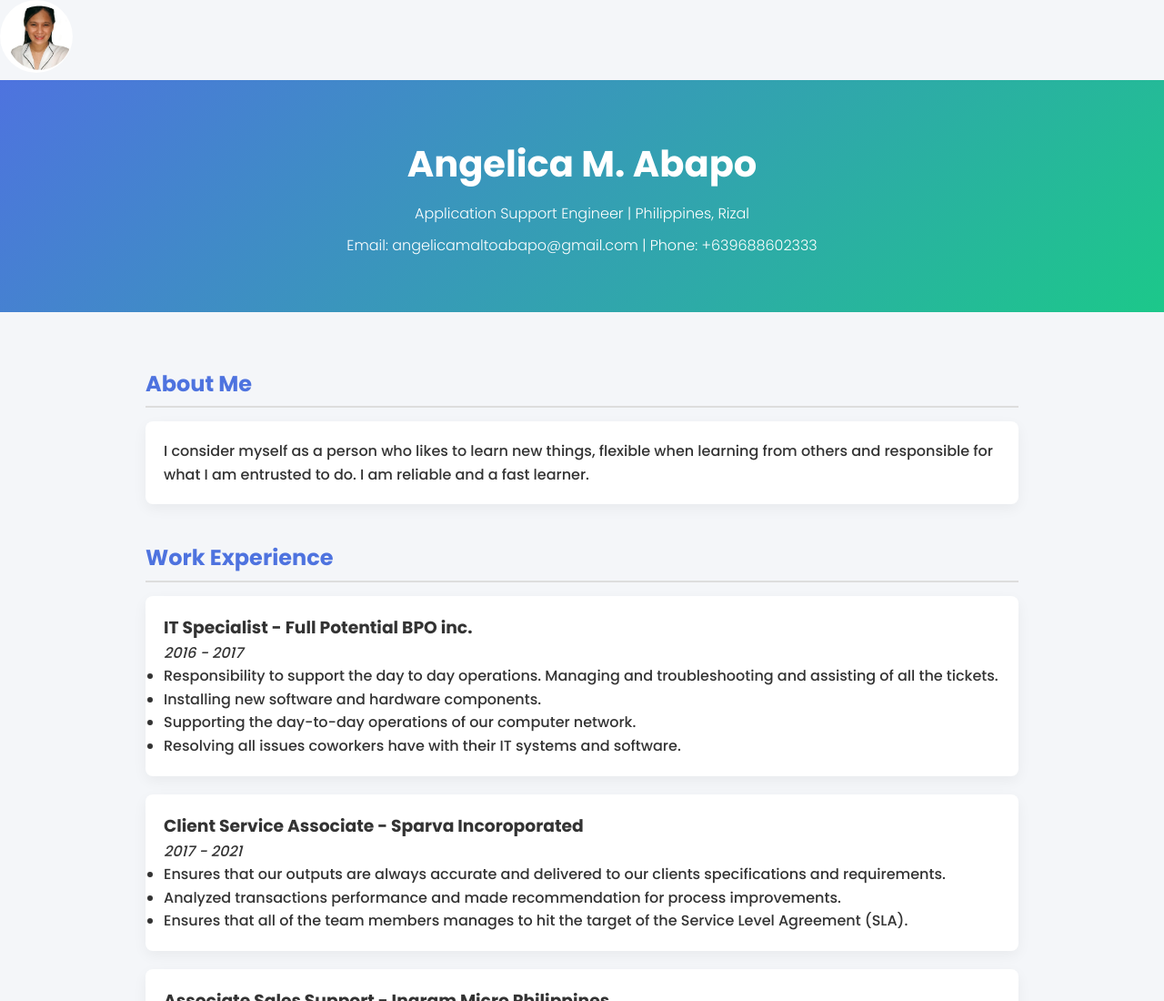
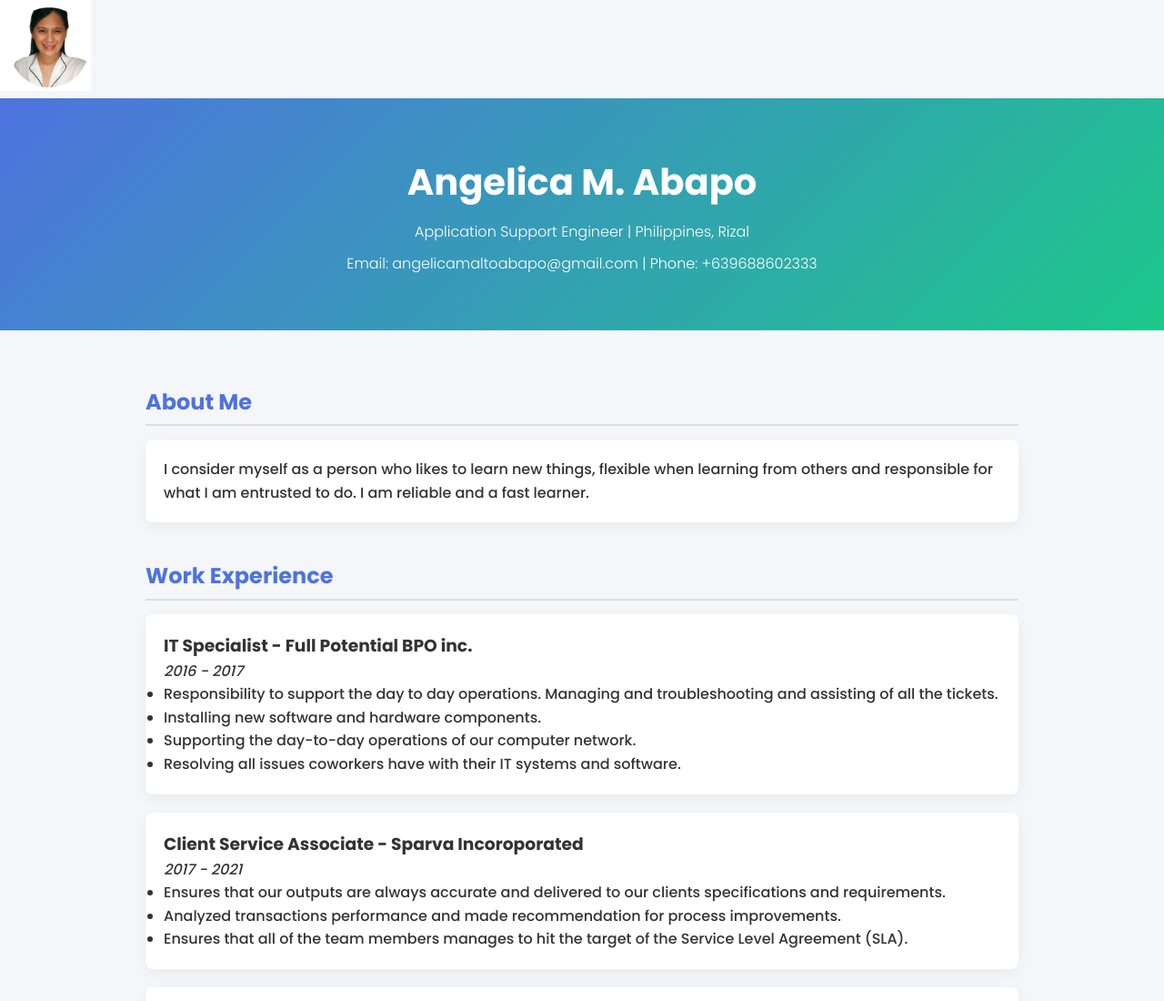
Before and after one commit to AngelAbapo/AngelAbapo.github.io, a plain HTML site: page index.html in a window 1280 px wide. Shown: the top 1100 px of the page at 91% size. Drawn offline with Linux system fonts and the light colour scheme.

Commit message:
Update index.html

```diff
--- a/index.html
+++ b/index.html
@@ -2,7 +2,7 @@
 <html lang="en">
 <head>
     <meta charset="UTF-8">
-  <img src="Picture.png" alt="Angelica M. Abapo" style="width: 80px; height: 80px; border-radius: 50%; object-fit: cover;">
+  <img src="Picture.png" style="width: 100px; height: 100px; object-fit: cover;">
     <title>Angelica M. Abapo- CV</title>
     <meta name="viewport" content="width=device-width, initial-scale=1.0">
     <link href="https://fonts.googleapis.com/css2?family=Poppins:wght@300;500;700&display=swap" rel="stylesheet">
```
